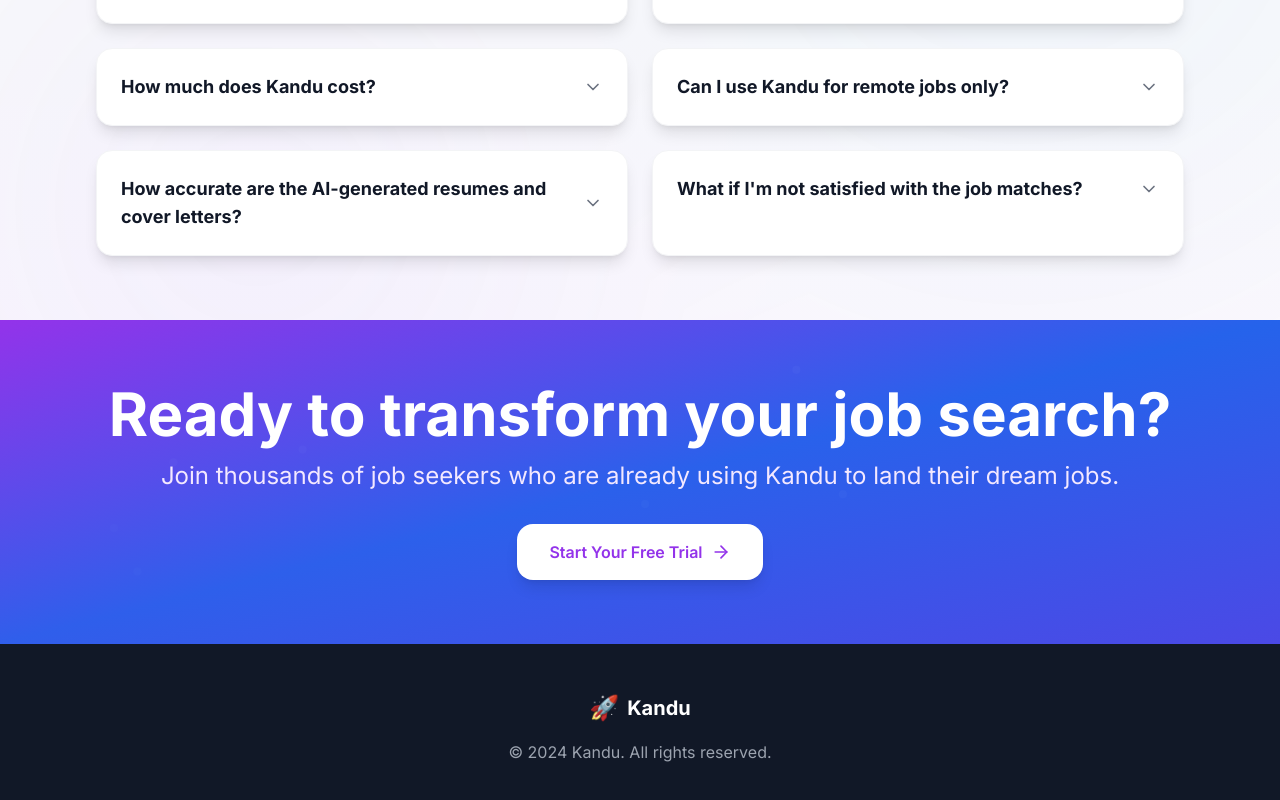
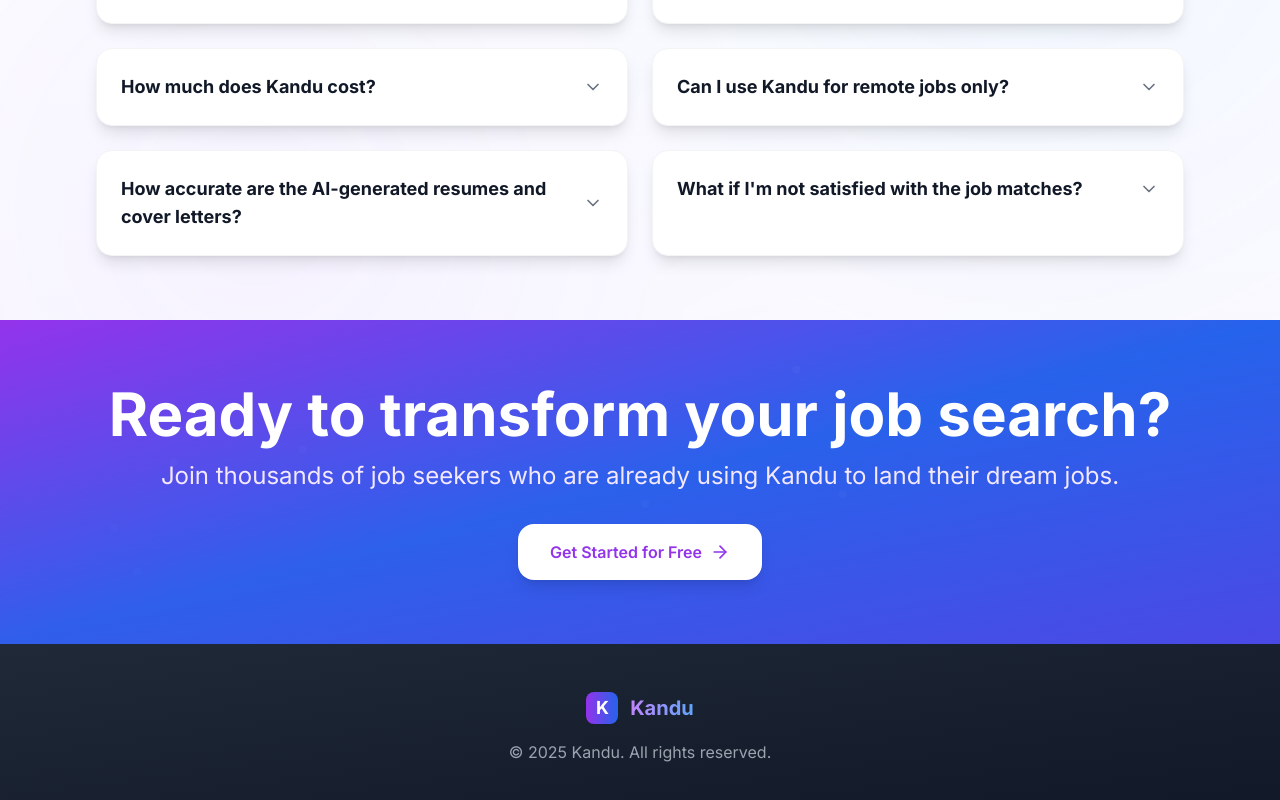
Before and after one commit to kandujobs/kandu-landing-page, a React (Vite) app: page / in a window 1280 px wide. Shown: the part 3305-4105 px from the top of the page. Built offline with nearby package versions, Linux system fonts and the light colour scheme.

Commit message:
Improve color consistency and update footer - Reduce contrast in FAQ section with subtle gradient background - Soften CTA section transition overlay - Update footer with custom K logo and gradient text - Change copyright year to 2025 - Use consistent purple/blue theme throughout

```diff
--- a/src/components/LandingPage.tsx
+++ b/src/components/LandingPage.tsx
@@ -761,9 +761,9 @@ const LandingPage: React.FC = () => {
       </section>
 
       {/* FAQ Section */}
-      <section id="faq-section" className="relative py-16 overflow-hidden bg-gray-50 w-full">
+      <section id="faq-section" className="relative py-16 overflow-hidden bg-gradient-to-br from-purple-50/30 via-blue-50/20 to-indigo-50/30 w-full">
         {/* Smooth transition overlay */}
-        <div className="absolute inset-0 bg-gradient-to-t from-purple-50/50 via-transparent to-transparent pointer-events-none" />
+        <div className="absolute inset-0 bg-gradient-to-t from-purple-50/30 via-transparent to-transparent pointer-events-none" />
 
         {/* Animated Background */}
         <div className="absolute inset-0">
@@ -837,7 +837,7 @@ const LandingPage: React.FC = () => {
       {/* CTA Section - Moved to Bottom */}
       <section className="relative py-16 overflow-hidden w-full">
         {/* Smooth transition overlay */}
-        <div className="absolute inset-0 bg-gradient-to-t from-gray-50/80 via-transparent to-transparent pointer-events-none" />
+        <div className="absolute inset-0 bg-gradient-to-t from-purple-50/40 via-transparent to-transparent pointer-events-none" />
 
         {/* Animated Background */}
         <div className="absolute inset-0 bg-gradient-to-r from-purple-600 to-blue-600">
@@ -897,7 +897,7 @@ const LandingPage: React.FC = () => {
                 </>
               ) : (
                 <>
-                  <span>Start Your Free Trial</span>
+                  <span>Get Started for Free</span>
                   <FiArrowRight className="w-5 h-5" />
                 </>
               )}
@@ -907,14 +907,19 @@ const LandingPage: React.FC = () => {
       </section>
 
       {/* Footer */}
-      <footer className="relative px-4 sm:px-6 lg:px-8 py-12 bg-gray-900 text-white w-full">
+      <footer className="relative px-4 sm:px-6 lg:px-8 py-12 bg-gradient-to-br from-gray-800 to-gray-900 text-white w-full">
         <div className="max-w-7xl mx-auto text-center">
-          <div className="flex items-center justify-center space-x-2 mb-4">
-            <div className="text-2xl">🚀</div>
-            <span className="text-xl font-bold">Kandu</span>
+          <div className="flex items-center justify-center space-x-3 mb-4">
+            {/* Custom K Logo */}
+            <div className="w-8 h-8 bg-gradient-to-r from-purple-600 to-blue-600 rounded-lg flex items-center justify-center shadow-sm">
+              <span className="text-white font-bold text-lg tracking-tight">K</span>
+            </div>
+            <span className="text-xl font-bold bg-gradient-to-r from-purple-400 to-blue-400 bg-clip-text text-transparent">
+              Kandu
+            </span>
           </div>
           <p className="text-gray-400">
-            © 2024 Kandu. All rights reserved.
+            © 2025 Kandu. All rights reserved.
           </p>
         </div>
       </footer>
```
